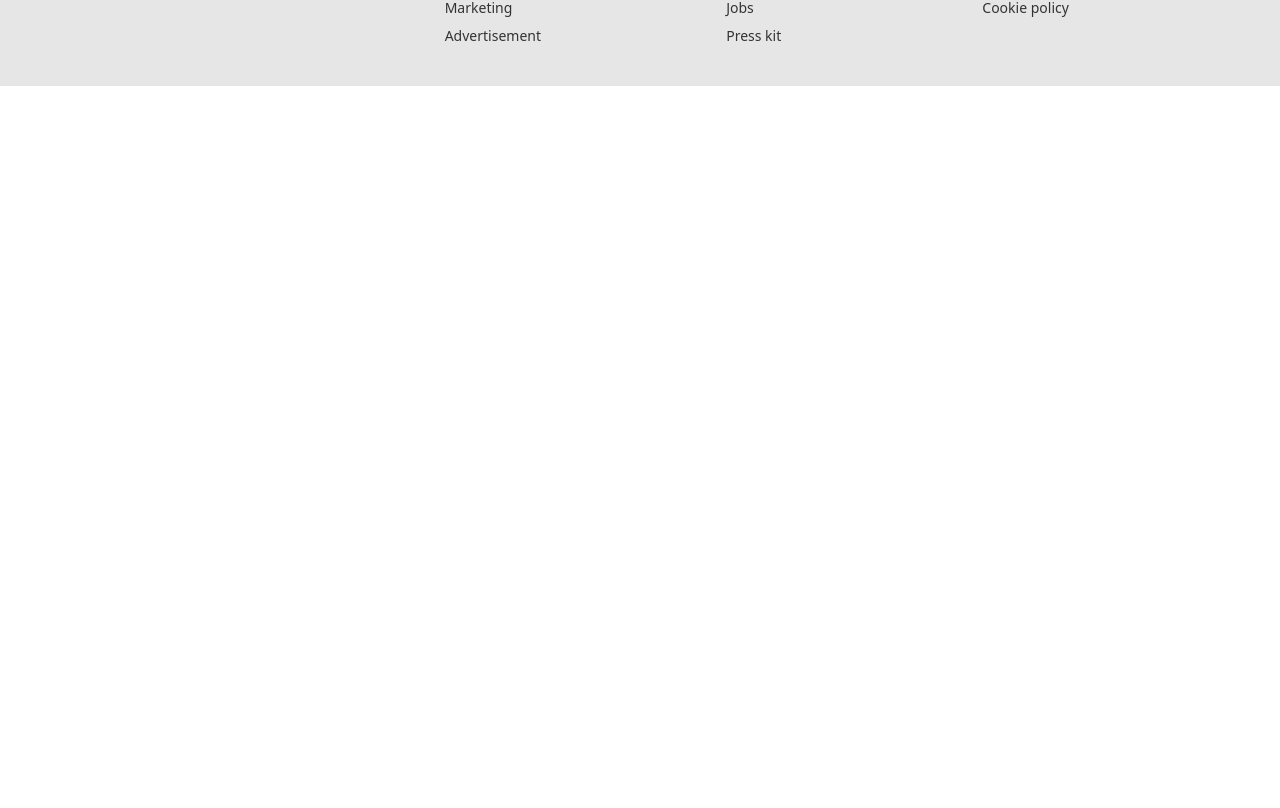
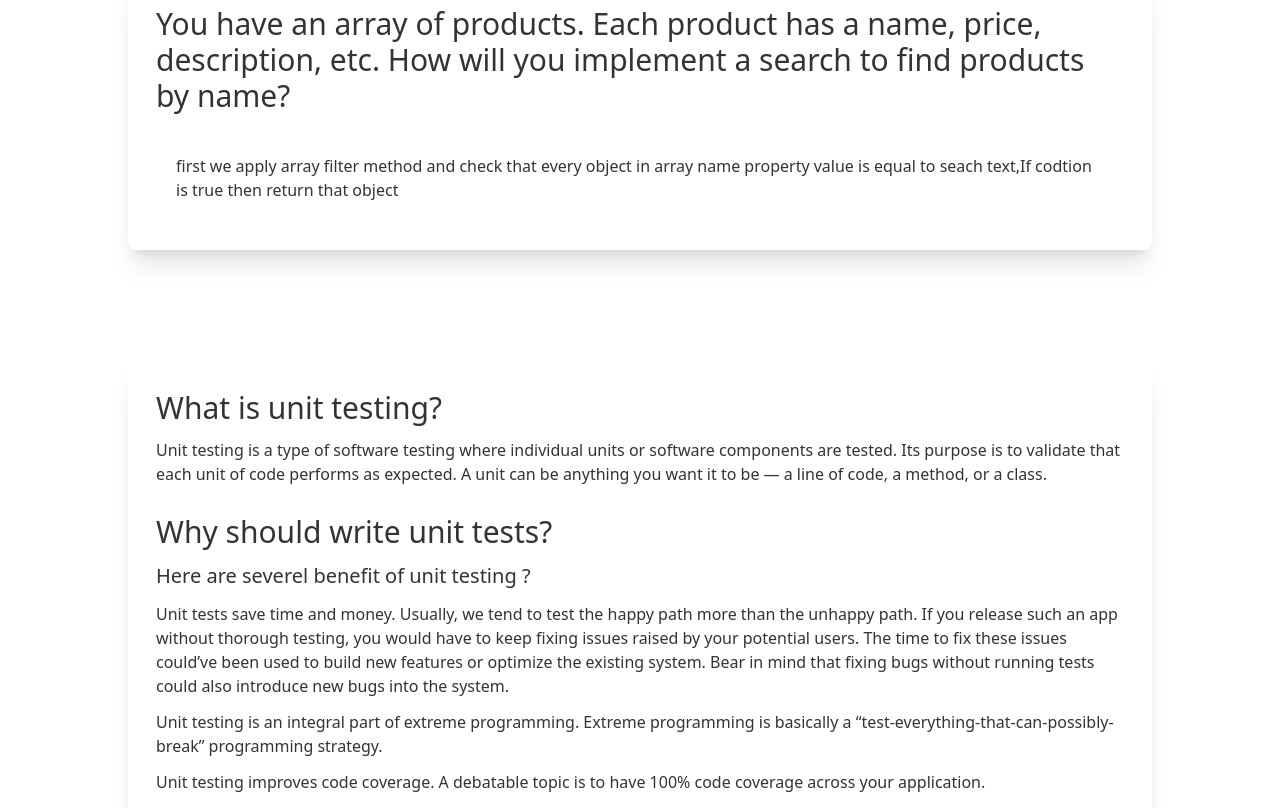
Before and after one commit to sajibur-dev/manufacturer-website, a React (Create React App) app: page /blogs in a window 1280 px wide. Shown: the part 2172-2980 px from the top of the page. Before the commit the page ends 2258 px from the top, so only its background shows below. Built offline with nearby package versions, Linux system fonts and the light colour scheme; no server answers.

Commit message:
blog section is done

```diff
--- a/src/pages/Blogs.js
+++ b/src/pages/Blogs.js
@@ -40,6 +40,37 @@ const Blogs = () => {
         <h1 className="text-3xl">How does prototypical inheritance work</h1>
         <p className="text-lg">prototypical inheritance refers to the ability to access object properties from another object. We use a JavaScript prototype to add new properties and methods to an existing object constructor. We can then essentially tell our JS code to inherit properties from a prototype. Prototypical inheritance allows us to reuse the properties or methods from one JavaScript object to another through a reference pointer function</p>
       </div>
+
+      <div className="w-full lg:w-4/5 mx-auto space-y-5 p-7 shadow-xl rounded-lg ">
+        <h1 className="text-3xl">You have an array of products. Each product has a name, price, description, etc. How will you implement a search to find products by name?</h1>
+        <div className="p-5">
+          <p>first we apply array filter method and check that every object in array name property value is equal to seach text,If codtion is true then return that object
+          </p>
+        </div>
+      </div>
+
+      <div className="w-full lg:w-4/5 mx-auto space-y-5 p-7 shadow-xl rounded-lg space-y-7">
+        <div className="space-y-3">
+          <h1 className="text-3xl">What is unit testing?</h1>
+          <p>Unit testing is a type of software testing where individual units or software components are tested. Its purpose is to validate that each unit of code performs as expected. A unit can be anything you want it to be — a line of code, a method, or a class.</p>
+        </div>
+
+        <div className="space-y-3">
+          <h1 className="text-3xl">Why should write unit tests?</h1>
+          <div className="space-y-3">
+            <h2 className="text-xl">Here are severel benefit of unit testing ? </h2>
+            <div className="space-y-3">
+              <p>Unit tests save time and money. Usually, we tend to test the happy path more than the unhappy path. If you release such an app without thorough testing, you would have to keep fixing issues raised by your potential users. The time to fix these issues could’ve been used to build new features or optimize the existing system. Bear in mind that fixing bugs without running tests could also introduce new bugs into the system.</p>
+
+              <p>Unit testing is an integral part of extreme programming. Extreme programming is basically a “test-everything-that-can-possibly-break” programming strategy.</p>
+
+              <p>Unit testing improves code coverage. A debatable topic is to have 100% code coverage across your application.</p>
+            </div>
+          </div>
+        </div>
+      </div>
+
+
     </div>
   );
 };
```
Also changed, not shown: firebase.json (added), 1 other file (tests, documents, lock files or other folders).
